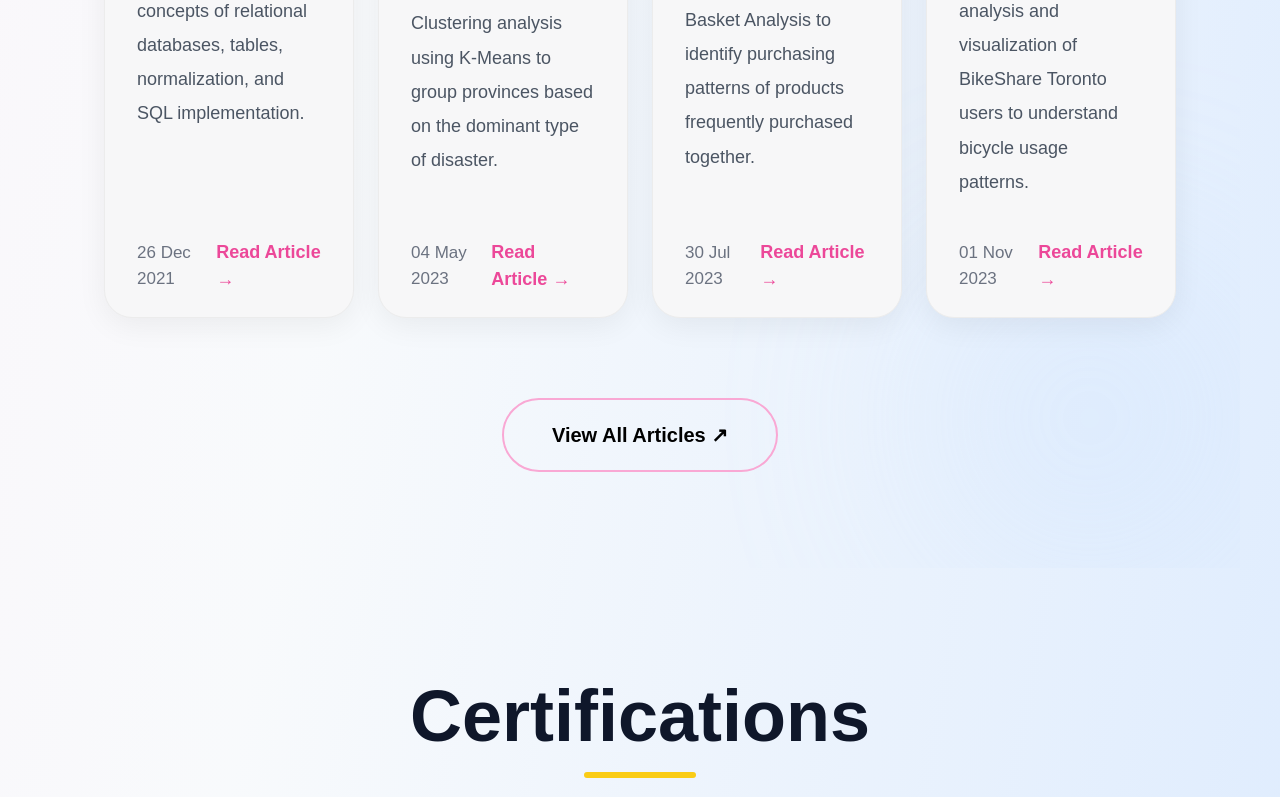
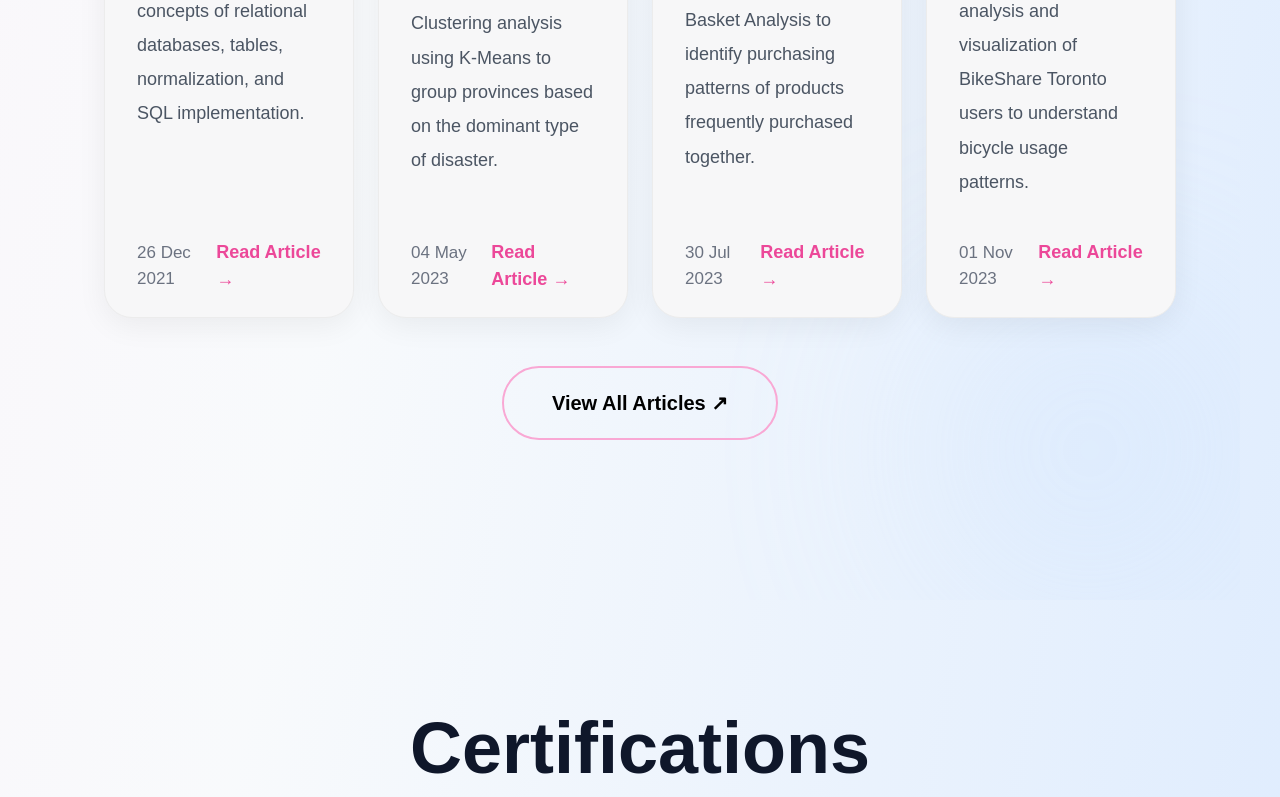
Before and after one commit to lintangntyas/portfolio, a Next.js app: page / in a window 1280 px wide. Shown: the part 5297-6094 px from the top of the page. Built offline with nearby package versions, Linux system fonts and the light colour scheme.

Commit message:
Update page.js

```diff
--- a/app/page.js
+++ b/app/page.js
@@ -887,7 +887,7 @@ export default function Home() {
       {/* MEDIUM */}
       <section
         id="medium"
-        className="min-h-screen px-6 md:px-16 py-24 relative overflow-hidden"
+        className="min-h-screen px-6 md:px-16 py-24 pb-40 relative overflow-hidden"
       >
 
         {/* BACKGROUND */}
@@ -950,7 +950,7 @@ export default function Home() {
               duration-300
               hover:-translate-y-1
 
-              min-h-[560px]
+              min-h-[480px]
 
               flex
               flex-col
@@ -1082,7 +1082,7 @@ export default function Home() {
               duration-300
               hover:-translate-y-1
 
-              min-h-[560px]
+              min-h-[480px]
 
               flex
               flex-col
@@ -1207,7 +1207,7 @@ export default function Home() {
               duration-300
               hover:-translate-y-1
 
-              min-h-[560px]
+              min-h-[480px]
 
               flex
               flex-col
@@ -1332,7 +1332,7 @@ export default function Home() {
               duration-300
               hover:-translate-y-1
 
-              min-h-[560px]
+              min-h-[480px]
 
               flex
               flex-col
@@ -1438,7 +1438,7 @@ export default function Home() {
         </div>
 
         {/* BUTTON */}
-        <div className="flex justify-center mt-20 relative z-10">
+        <div className="flex justify-center mt-12 relative z-10">
 
           <a
             href="https://medium.com/@lintangntyas"
```
